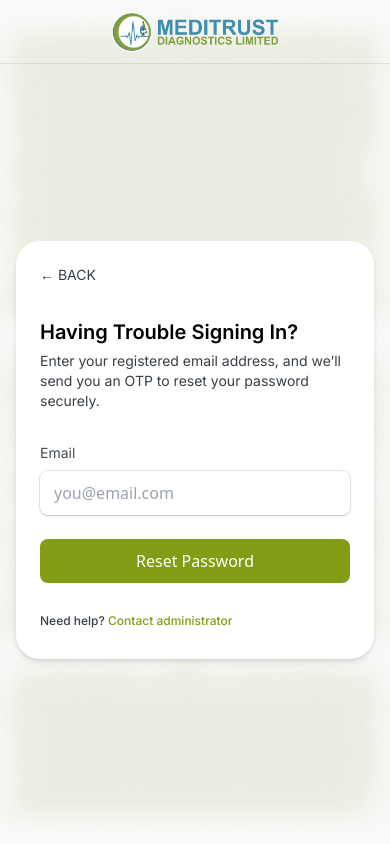
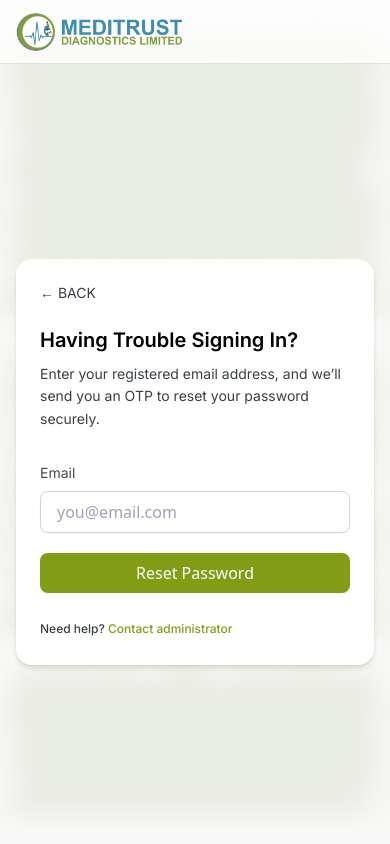
Before and after one commit to Khalid-R-Salis/meditrustdiagnosticslimited_frontend, a React (Vite) app: page /emailreset in a window 390 px wide. Built offline with nearby package versions, Linux system fonts and the light colour scheme.

Commit message:
make reset pwd responsive

```diff
--- a/src/pages/authforms/resetpwdemail.jsx
+++ b/src/pages/authforms/resetpwdemail.jsx
@@ -137,46 +137,40 @@ const Resetpassword = () => {
         backgroundSize: "cover",
         backgroundPosition: "center",
       }}
-      className="flex flex-col items-center justify-center h-[100dvh] bg-[#f9f9f9] relative px-4"
+      className="flex flex-col items-center justify-center min-h-screen w-full px-4 sm:px-6 md:px-8 bg-[#f9f9f9] relative"
     >
-      {/* Header with Logo */}
-      <div
-        className="absolute top-0 left-0 w-full flex items-center"
-        style={{
-          borderBottom: "1px solid rgba(0, 0, 0, 0.08)",
-          height: "64px",
-        }}
-      >
-        <a href="/" className="mx-auto sm:mx-0 sm:ml-[140px]">
+      {/* Top Navbar */}
+      <div className="absolute top-0 left-0 w-full flex items-center border-b border-black/10 h-16 bg-white/70 backdrop-blur-md">
+        <a href="/" className="flex items-center">
           <img
             src={logo2}
             alt="Logo"
-            className="h-[40px] w-[166px] mt-6 mb-6"
+            className="h-10 w-auto ml-4 sm:ml-10 md:ml-20"
           />
         </a>
       </div>
 
-      {/* Main Box */}
-      <div className="bg-[#FFF] p-[24px] sm:p-[40px] rounded-[24px] shadow-md w-full max-w-[440px] mt-[80px] mb-6 overflow-y-auto">
-        <div className="mb-[32px]">
-          <div className="mb-8 text-[#383F45] text-[14px] font-inter font-normal leading-[20px]">
+      {/* Reset Password Box */}
+      <div className="bg-white mt-20 sm:mt-24 p-6 sm:p-8 md:p-10 rounded-2xl shadow-md w-full max-w-md">
+        <div className="mb-8">
+          <div className="mb-6 text-[#383F45] text-sm font-inter">
             <a href="/login">← BACK</a>
           </div>
-          <h1 className="text-black font-[inter] text-[20px] font-semibold leading-[30px]">
+          <h1 className="text-black font-inter text-xl sm:text-2xl font-semibold leading-snug">
             Having Trouble Signing In?
           </h1>
-          <p className="text-[#383F45] text-[14px] leading-[20px] font-normal font-[inter] mt-1">
+          <p className="text-[#383F45] text-sm leading-relaxed font-inter mt-2">
             Enter your registered email address, and we’ll send you an OTP to
             reset your password securely.
           </p>
         </div>
 
-        {/* Form */}
-        <form onSubmit={handleSubmit}>
-          <div className="mb-4">
-            <h2 className="text-[#454C52] text-[14px] font-[inter] font-normal leading-5 mb-2">
+        <form onSubmit={handleSubmit} className="space-y-5">
+          {/* Email Input */}
+          <div>
+            <label className="block text-[#454C52] text-sm font-inter mb-2">
               Email
-            </h2>
+            </label>
             <input
               type="email"
               placeholder="you@email.com"
@@ -186,14 +180,14 @@ const Resetpassword = () => {
                 if (error) setError(false);
               }}
               required
-              className={`w-full px-[14px] py-[10px] mb-2 focus:outline-none rounded-[8px] ${
+              className={`w-full px-4 py-2 rounded-lg border focus:outline-none ${
                 error
-                  ? "bg-[#FFFBFA] shadow-[0_2px_5px_0_rgba(243,65,65,0.08),_0_0_0_2px_rgba(243,65,65,0.40),_0_1px_1px_0_rgba(0,0,0,0.12)]"
-                  : "bg-white shadow-custom"
+                  ? "bg-[#FFFBFA] border-red-400 shadow-[0_0_0_2px_rgba(243,65,65,0.40)]"
+                  : "bg-white border-gray-300 shadow-sm"
               }`}
             />
             {error && (
-              <p className="text-[#F34141] text-[14px] font-inter font-normal leading-[20px] mb-6">
+              <p className="text-red-500 text-sm mt-2">
                 This email address isn't registered with us
               </p>
             )}
@@ -201,17 +195,17 @@ const Resetpassword = () => {
 
           <button
             type="submit"
-            className="w-full bg-[#829C15] text-white py-[10px] px-[18px] rounded-lg font-medium mb-6 shadow-sm"
+            className="w-full bg-[#829C15] text-white py-2 px-4 rounded-lg font-medium shadow-sm hover:bg-[#6c8112] transition"
           >
             Reset Password
           </button>
         </form>
 
-        <p className="text-[12px] text-[#383F45] font-medium text-left font-inter leading-[28px]">
+        <p className="text-xs sm:text-sm text-[#383F45] font-medium text-left font-inter leading-6 mt-6">
           Need help?{" "}
-          <span className="text-[#829C15] cursor-pointer">
-            <a href="/contactadmin">Contact administrator</a>
-          </span>
+          <a href="/contactadmin" className="text-[#829C15] hover:underline">
+            Contact administrator
+          </a>
         </p>
       </div>
     </div>
```
